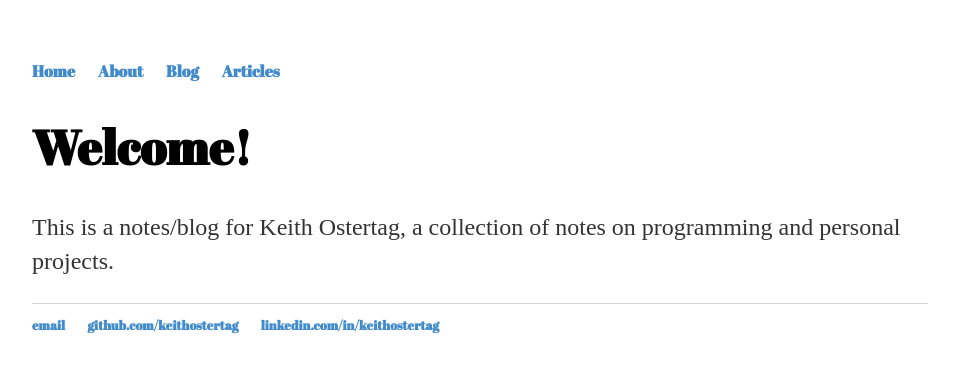
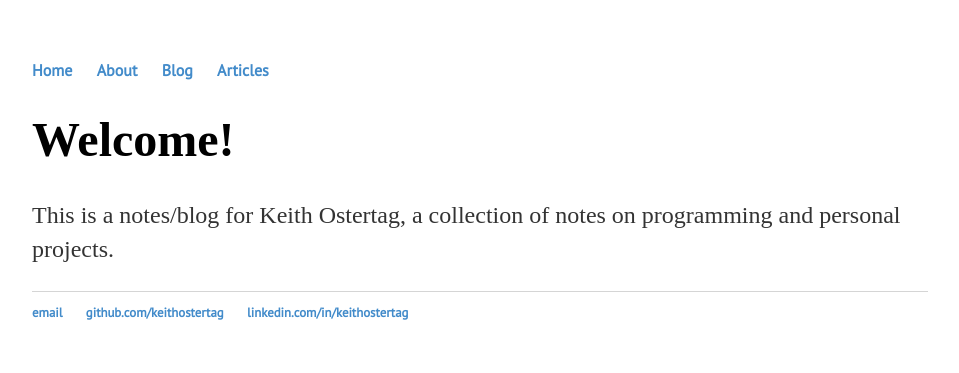
Before and after one commit to keithostertag/keithostertag.github.io, a Jekyll site: the page built from index.html, in a window 1280 px wide. Shown: the top 373 px of the page, without its empty margins (160-1119 px from the left). Built offline with Jekyll 4.4.1, drawn with Linux system fonts in a browser that asks for light colours.

Commit message:
changed font to PT Sans

```diff
--- a/_layouts/default.html
+++ b/_layouts/default.html
@@ -4,7 +4,8 @@
 			<title>{{ page.title }}</title>
 			<!-- link to main stylesheet -->
 			<link rel="stylesheet" type="text/css" href="/css/main.css">
-      <link href="https://fonts.googleapis.com/css?family=Abril+Fatface" rel="stylesheet">
+      <!-- <link href="https://fonts.googleapis.com/css?family=Abril+Fatface" rel="stylesheet"> -->
+      <link href="https://fonts.googleapis.com/css?family=PT+Sans" rel="stylesheet">
 		</head>
 		<body>
 			<nav>
--- a/css/main.css
+++ b/css/main.css
@@ -3,7 +3,8 @@
     width: 70%;
 }
 nav ul, footer ul {
-    font-family: 'Abril Fatface', cursive;
+    font-family: 'PT Sans', sans-serif;
+    /*font-family: 'Abril Fatface', cursive;*/
     /*font-family:'Helvetica', 'Arial', 'Sans-Serif';*/
     padding: 0px;
     list-style: none;
```
